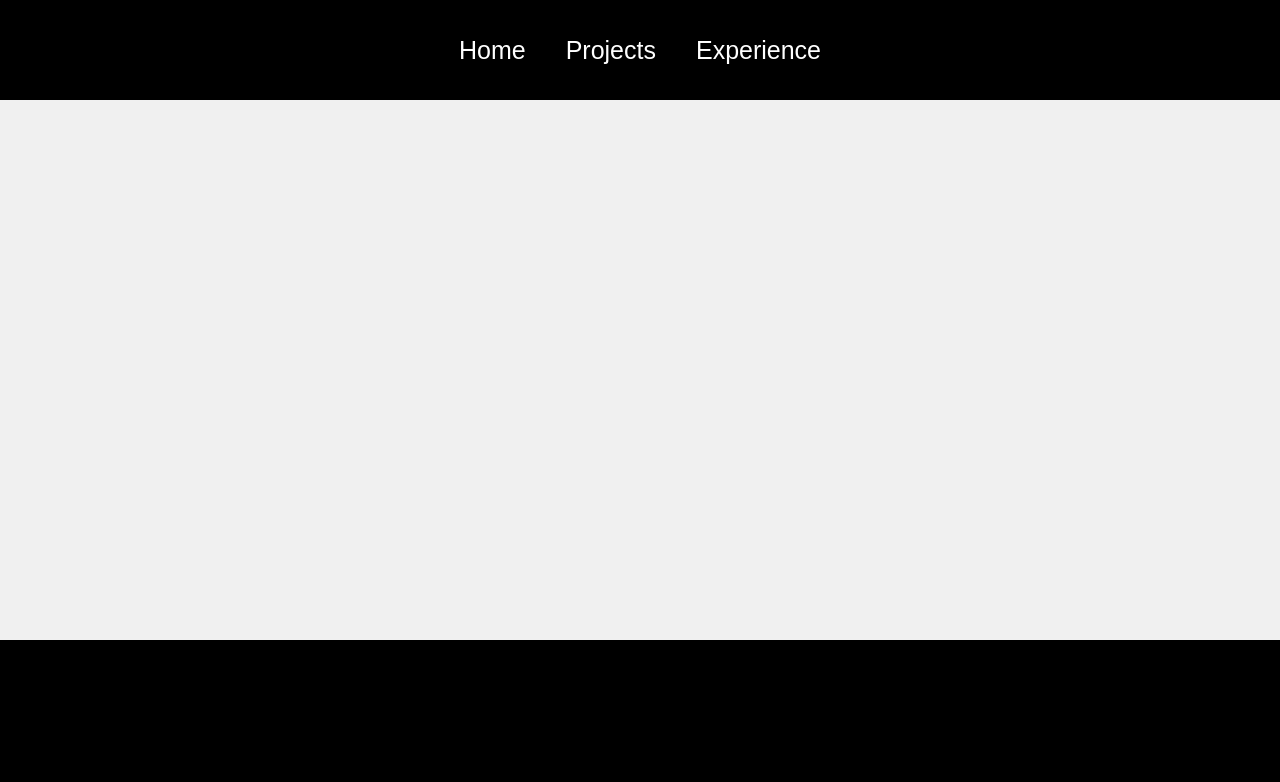
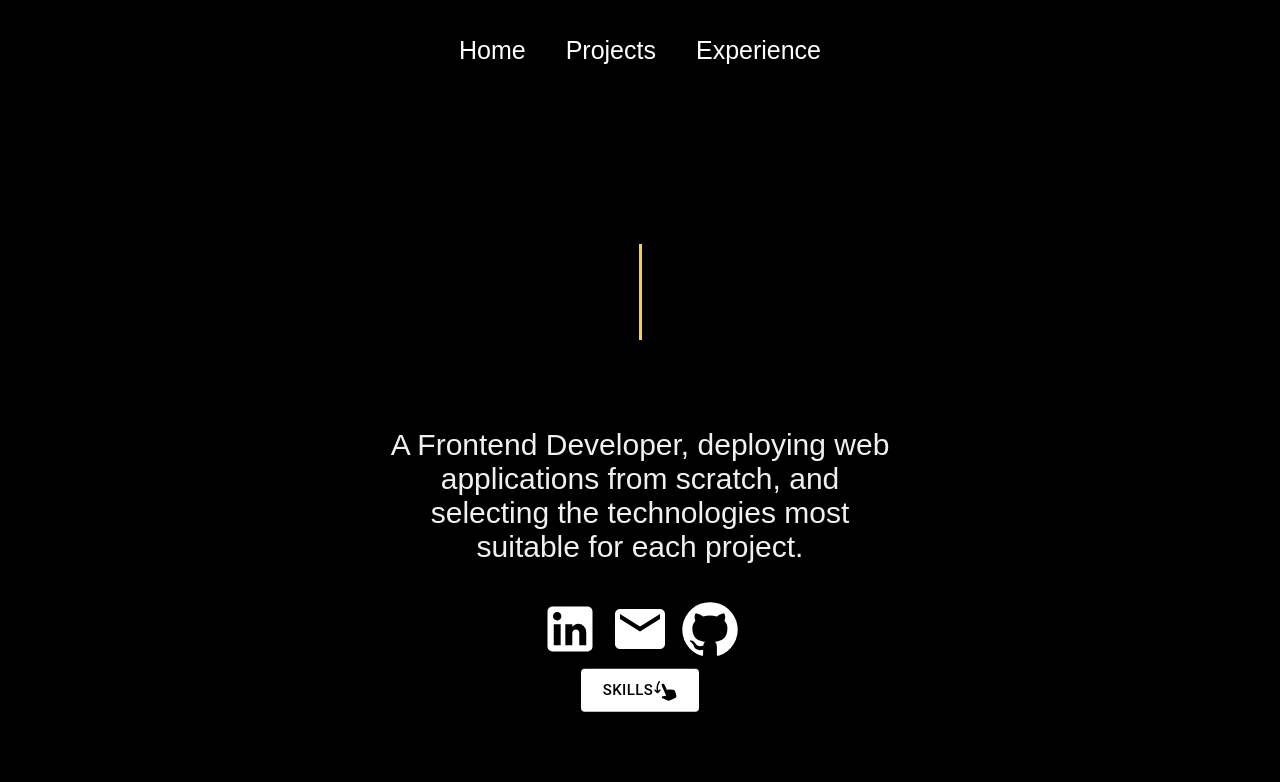
Before and after one commit to worm-codes/Portfolio_Website, a Next.js app: page / in a window 1280 px wide. Shown: the top 782 px of the page. Built offline with nearby package versions, Linux system fonts and the light colour scheme.

Commit message:
fix css home page

```diff
--- a/styles/Home.module.css
+++ b/styles/Home.module.css
@@ -3,8 +3,9 @@
   align-items: center;
   font-family: "Arial", sans-serif;
   color: black;
-  margin-top: 50%;
+  margin-top: 100px;
 }
+
 
 .about {
   width: 100%;
```
